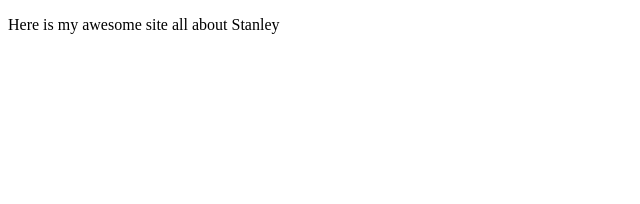
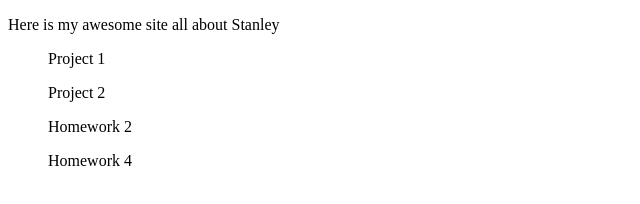
Before and after one commit to stanmanga79/portifiolo, a plain HTML site: page index.html in a window 1280 px wide. Shown: the whole page, without its empty margins (0-640 px from the left). Drawn offline with Linux system fonts and the light colour scheme.

Commit message:
Add my project / homework links

```diff
--- a/index.html
+++ b/index.html
@@ -1,12 +1,21 @@
 <!DOCTYPE html>
 <html lang="en">
+
 <head>
     <meta charset="UTF-8">
     <meta http-equiv="X-UA-Compatible" content="IE=edge">
     <meta name="viewport" content="width=device-width, initial-scale=1.0">
     <title>Stanley Portifolo</title>
 </head>
+
 <body>
     <p>Here is my awesome site all about Stanley</p>
+    <ul>
+        <p>Project 1</p>
+        <p>Project 2</p>
+        <p>Homework 2</p>
+        <p>Homework 4</p>
+    </ul>
 </body>
+
 </html>
```
